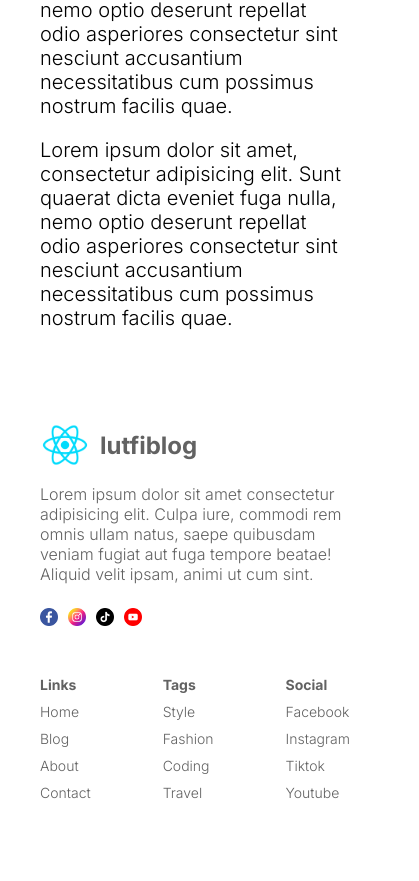
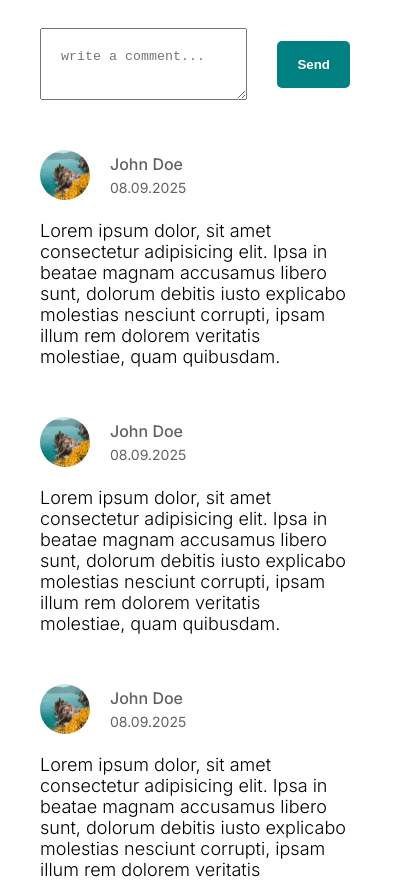
Before and after one commit to lutfimaulana17/blog-apps-nextjs, a Next.js app: page /login in a window 390 px wide. Shown: the part 1095-1976 px from the top of the page, 419 px wide, since content can reach past the window. Before the commit the page ends 1916 px from the top, so only its background shows below. Built offline with nearby package versions, Linux system fonts and the light colour scheme.

Commit message:
create comments component for comments section and adjust responsive for single page blog

```diff
--- a/src/app/[slug]/page.jsx
+++ b/src/app/[slug]/page.jsx
@@ -2,6 +2,7 @@
 import styles from './singlePage.module.css'
 import Menu from '@/components/menu/Menu'
 import Image from 'next/image'
+import Comments from '@/components/comments/Comments'
 
 const SinglePage = () => {
   return (
@@ -48,6 +49,9 @@
               sint nesciunt accusantium necessitatibus cum possimus nostrum facilis quae.
             </p>
           </div>
+          <div className={styles.comment}>
+            <Comments />
+          </div>
         </div>
         <Menu />
       </div>
--- a/src/app/[slug]/singlePage.module.css
+++ b/src/app/[slug]/singlePage.module.css
@@ -71,3 +71,31 @@
     font-weight: 300;
     margin-bottom: 20px;
 }
+
+@media screen and (max-width:1536px) {
+    .title{
+        font-size: 54px;
+    }
+}
+
+@media screen and (max-width:1280px) {
+    .title{
+        font-size: 48px;
+    }
+}
+
+@media screen and (max-width:1024px) {
+    .imageContainer{
+        display: none;
+    }
+}
+
+@media screen and (max-width:640px) {
+    .title{
+        font-size: 36px;
+    }
+
+    .description p{
+        font-size: 18px;
+    }
+}
--- /dev/null
+++ b/src/components/comments/Comments.jsx
@@ -0,0 +1,65 @@
+import React from 'react'
+import styles from './comments.module.css'
+import Link from 'next/link'
+import Image from 'next/image'
+
+const Comments = () => {
+  const status = "authenticated"
+  return (
+    <div className={styles.container}>
+        <h1 className={styles.title}>Comments</h1>
+        {status === "authenticated" ? (
+            <div className={styles.write}>
+                <textarea placeholder="write a comment..." className={styles.input}/>
+                <button className={styles.button}>Send</button>
+            </div>
+        ) : (<Link href="/login">Login to write a comment</Link>)}
+        <div className={styles.comments}>
+            <div className={styles.comment}>
+                <div className={styles.user}>
+                    <Image src="/p1.jpeg" alt="" width={50} height={50} className={styles.image} />
+                    <div className={styles.userInfo}>
+                        <span className={styles.username}>John Doe</span>
+                        <span className={styles.date}>08.09.2025</span>
+                    </div>
+                </div>
+                <p className={styles.desc}>
+                    Lorem ipsum dolor, sit amet consectetur adipisicing elit. Ipsa in beatae
+                    magnam accusamus libero sunt, dolorum debitis iusto explicabo molestias nesciunt
+                    corrupti, ipsam illum rem dolorem veritatis molestiae, quam quibusdam.
+                </p>
+            </div>
+            <div className={styles.comment}>
+                <div className={styles.user}>
+                    <Image src="/p1.jpeg" alt="" width={50} height={50} className={styles.image} />
+                    <div className={styles.userInfo}>
+                        <span className={styles.username}>John Doe</span>
+                        <span className={styles.date}>08.09.2025</span>
+                    </div>
+                </div>
+                <p className={styles.desc}>
+                    Lorem ipsum dolor, sit amet consectetur adipisicing elit. Ipsa in beatae
+                    magnam accusamus libero sunt, dolorum debitis iusto explicabo molestias nesciunt
+                    corrupti, ipsam illum rem dolorem veritatis molestiae, quam quibusdam.
+                </p>
+            </div>
+            <div className={styles.comment}>
+                <div className={styles.user}>
+                    <Image src="/p1.jpeg" alt="" width={50} height={50} className={styles.image} />
+                    <div className={styles.userInfo}>
+                        <span className={styles.username}>John Doe</span>
+                        <span className={styles.date}>08.09.2025</span>
+                    </div>
+                </div>
+                <p className={styles.desc}>
+                    Lorem ipsum dolor, sit amet consectetur adipisicing elit. Ipsa in beatae
+                    magnam accusamus libero sunt, dolorum debitis iusto explicabo molestias nesciunt
+                    corrupti, ipsam illum rem dolorem veritatis molestiae, quam quibusdam.
+                </p>
+            </div>
+        </div>
+    </div>
+  )
+}
+
+export default Comments
--- /dev/null
+++ b/src/components/comments/comments.module.css
@@ -0,0 +1,70 @@
+.container{
+    margin-top: 50px;
+}
+
+.title{
+    color: var(--softTextColor);
+    margin-bottom: 30px;
+}
+
+.write{
+    display: flex;
+    align-items: center;
+    justify-content: space-between;
+    gap: 30px;
+}
+
+.input{
+    padding: 20px;
+    width: 100%;
+}
+
+.button{
+    padding: 16px 20px;
+    background-color: teal;
+    color: white;
+    font-weight: bold;
+    border: none;
+    border-radius: 5px;
+    cursor: pointer;
+}
+
+.user{
+    display: flex;
+    align-items: center;
+    gap: 20px;
+    margin-bottom: 20px;
+}
+
+.image{
+    border-radius: 50%;
+    object-fit: cover;
+}
+
+.userInfo{
+    display: flex;
+    flex-direction: column;
+    gap: 5px;
+    color: var(--softTextColor);
+}
+
+.username{
+    font-weight: 500;
+}
+
+.date{
+    font-size: 14px;
+}
+
+.desc{
+   font-size: 18px;
+   font-weight: 300;
+}
+
+.comments{
+    margin-top: 50px;
+}
+
+.comment{
+    margin-bottom: 50px;
+}
```
